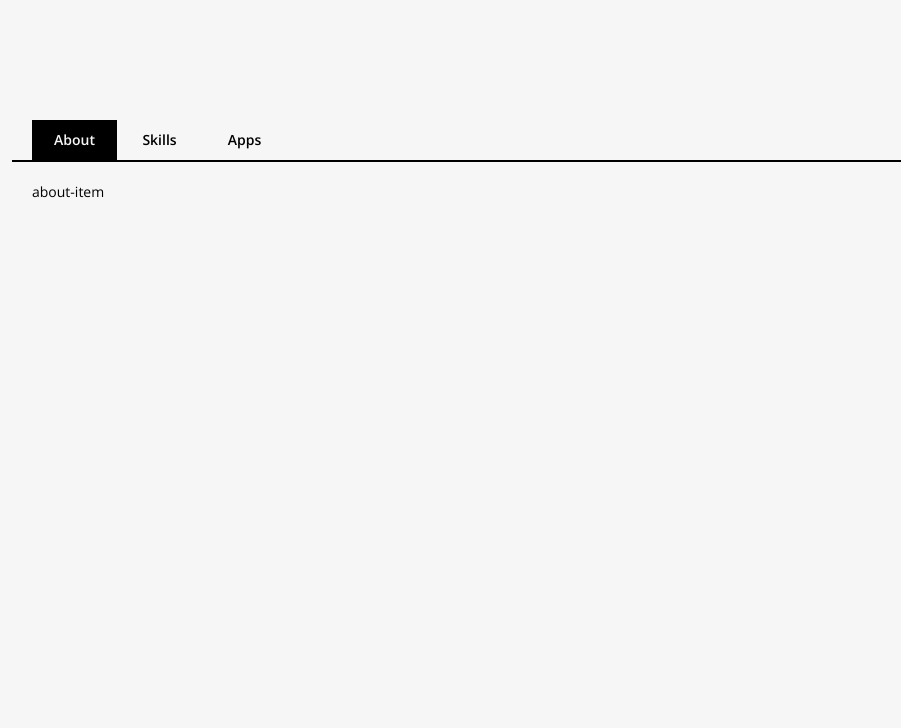
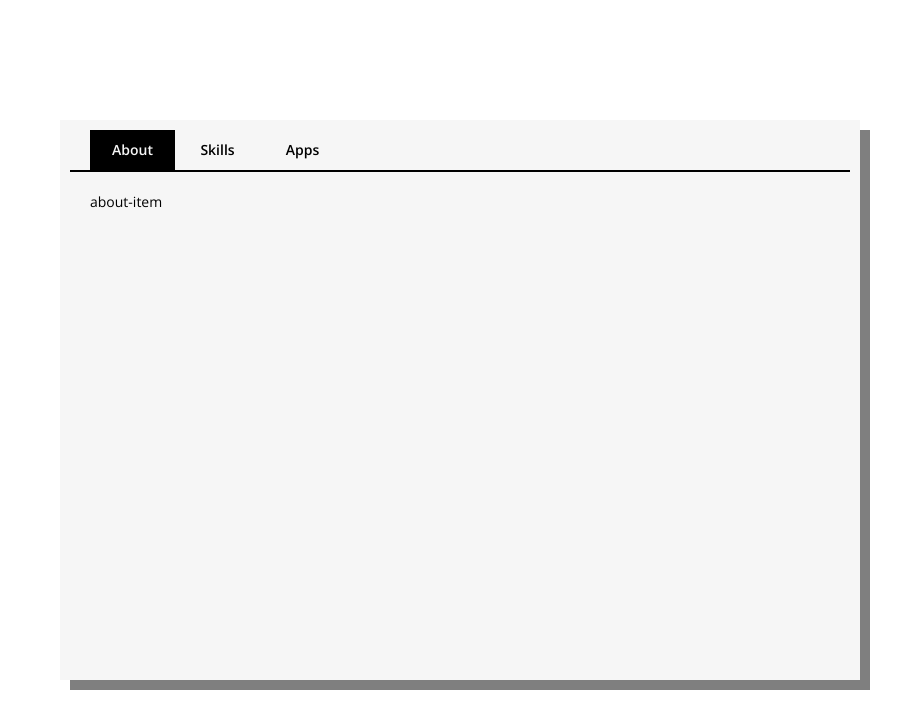
Before and after one commit to pl61/mywebsite, a React app: page / in a window 1280 px wide. Shown: the top 728 px of the page, without its empty margins (180-1081 px from the left). Built offline with nearby package versions, Linux system fonts and the light colour scheme.

Commit message:
added min/max dimensions added minor styling

```diff
--- a/src/styles/style.less
+++ b/src/styles/style.less
@@ -4,6 +4,7 @@
 @color1: #f6f6f6;
 @color2: #000000;
 @color3: #d0d0d0;
+@color4: #ffffff;
 
 // mixins
 
@@ -32,7 +33,7 @@ html {
 
 body {
   height: 100%;
-  background-color: @color1;
+  background-color: @color4;
   position: relative;
   display: flex;
   align-items: center;
@@ -41,9 +42,17 @@ body {
 
 #app {
   color: @color2;
-  max-width: 1024px;
+  background-color: @color1;
+  padding: 1rem;
+
+  max-width: 800px;
+  min-width: 300px;
+  max-height: 800px;
+  min-height: 300px;
   width: 90%;
   height: 90%;
+
+  box-shadow: 1rem 1rem rgba(0,0,0,0.5);
 
   @media (min-width: 768px) {
     width: 70%;
@@ -53,8 +62,16 @@ body {
 
 .nav-bar {
   font-weight: 600;
-  padding: 0 2rem;
-  white-space: nowrap
+  padding: 0;
+  white-space: nowrap;
+
+  @media (min-width: 375px) {
+    padding: 0 1rem;
+  }
+
+  @media (min-width: 768px) {
+    padding: 0 2rem;
+  }
 }
 
 .nav-item {
@@ -70,11 +87,17 @@ body {
 .nav-active {
   .nav-item-shared();
 
+  cursor: default;
+
   color: @color1;
   background-color: @color2;
 }
 
 .content {
   border-top: 2px solid @color2;
-  padding: 2rem;
+  padding: 1rem;
+
+  @media (min-width: 768px) {
+    padding: 2rem;
+  }
 }
```
